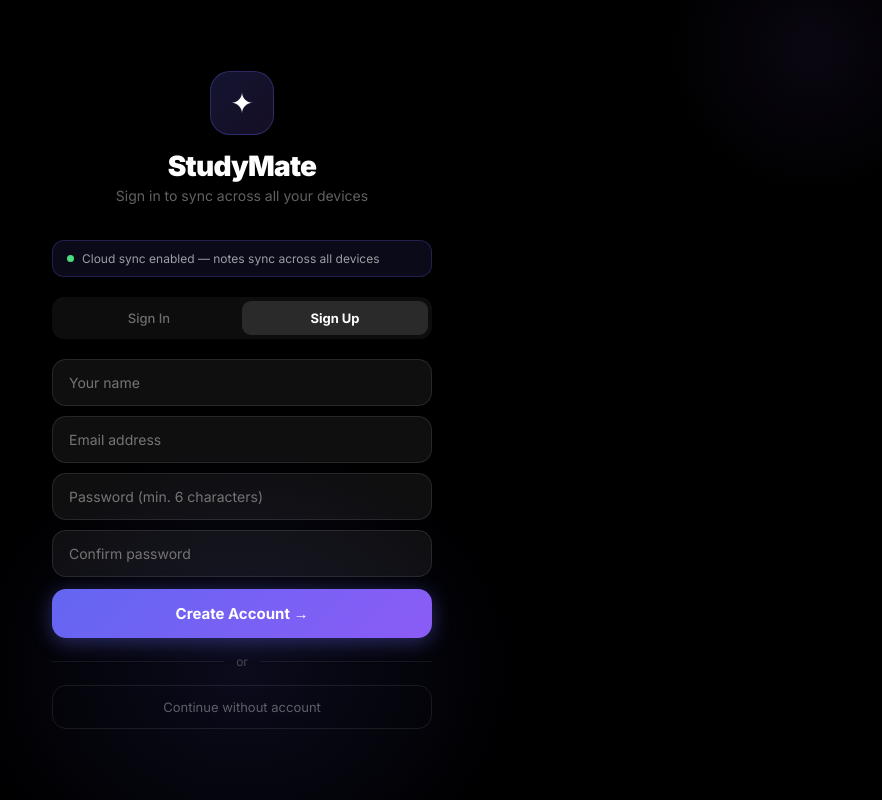
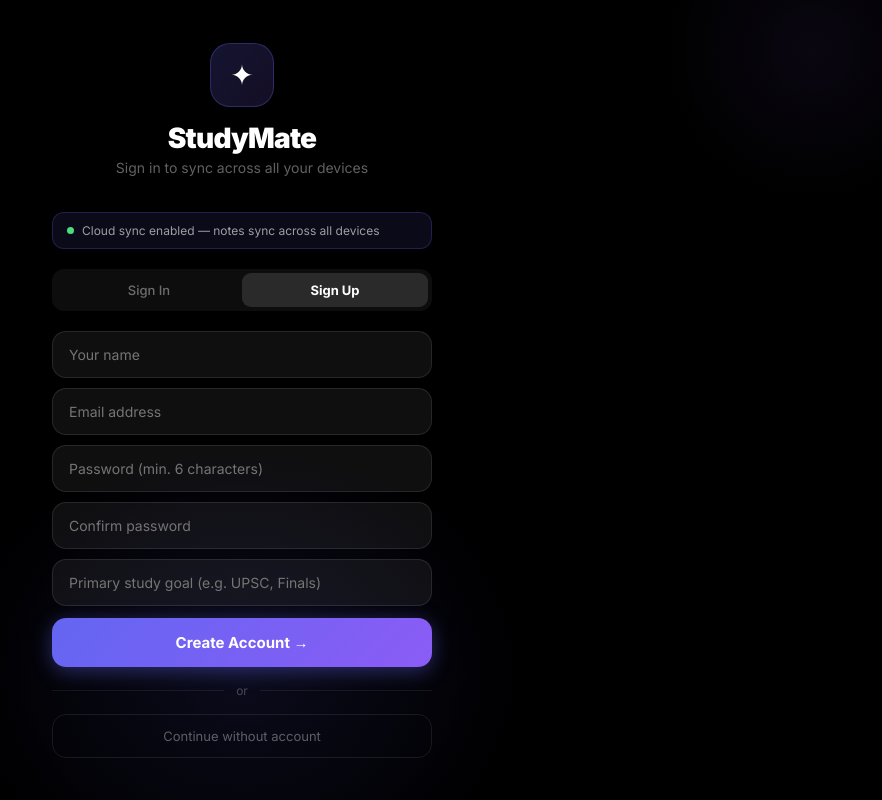
Before and after one commit to codeingwala-sys/StudyMate_V1, a React (Vite) app: page /signin in a window 1280 px wide. Both pictures are taken after a click on the button "Sign Up". Shown: the whole page, without its empty margins (398-1280 px from the left). Built offline with nearby package versions, Linux system fonts and the light colour scheme; no server answers.

Commit message:
Add files via upload

```diff
--- a/src/pages/SignIn.jsx
+++ b/src/pages/SignIn.jsx
@@ -11,6 +11,7 @@ export default function SignIn() {
   const [email,   setEmail]  = useState('')
   const [pass,    setPass]   = useState('')
   const [confirm, setConfirm]= useState('')
+  const [goal,    setGoal]   = useState('')
   const [error,   setError]  = useState('')
   const [loading, setLoading]= useState(false)
   const [msg,     setMsg]    = useState('')
@@ -46,7 +47,7 @@ export default function SignIn() {
     setLoading(true)
     try {
       if (mode === 'signup') {
-        const { user, error: err, needsConfirmation } = await signUp(email.trim(), pass, name.trim())
+        const { user, error: err, needsConfirmation } = await signUp(email.trim(), pass, name.trim(), { goal: goal.trim() })
         if (err) { setError(err); return }
         if (needsConfirmation) {
           setMsg('Check your email for a confirmation link, then sign in.')
@@ -132,9 +133,14 @@ export default function SignIn() {
             onChange={e=>setPass(e.target.value)} style={inp}
             onKeyDown={e=>e.key==='Enter'&&(mode==='signin'?handle():null)} autoComplete={mode==='signup'?'new-password':'current-password'} />
           {mode === 'signup' && (
-            <input type="password" placeholder="Confirm password" value={confirm}
-              onChange={e=>setConfirm(e.target.value)} style={inp}
-              onKeyDown={e=>e.key==='Enter'&&handle()} autoComplete="new-password" />
+            <>
+              <input type="password" placeholder="Confirm password" value={confirm}
+                onChange={e=>setConfirm(e.target.value)} style={inp}
+                onKeyDown={e=>e.key==='Enter'&&handle()} autoComplete="new-password" />
+              <input placeholder="Primary study goal (e.g. UPSC, Finals)" value={goal}
+                onChange={e=>setGoal(e.target.value)} style={inp}
+                onKeyDown={e=>e.key==='Enter'&&handle()} />
+            </>
           )}
 
           {error && (
```
